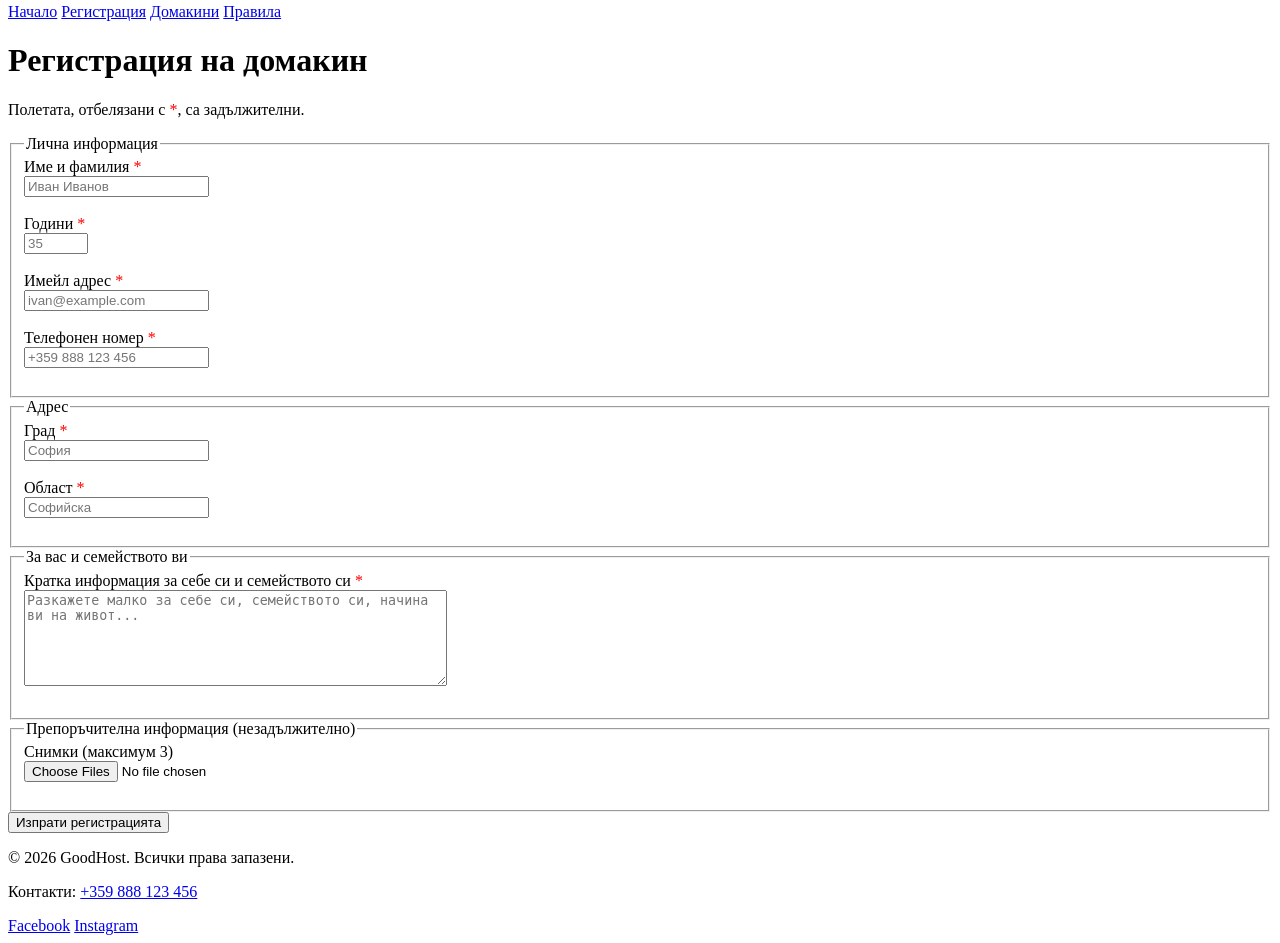
After one commit to yanaad1m/GoodHost, a Flask app: page /hostsregistration in a window 1280 px wide. The commit adds this page. Shown: the part 309-1252 px from the top of the page. Run offline with Flask 3, Linux system fonts and the light colour scheme.

Commit message:
html stranici

```diff
--- a/app.py
+++ b/app.py
@@ -1,4 +1,4 @@
-from flask import Flask, render_template
+from flask import Flask, render_template, request
 
 app = Flask(__name__)
 
@@ -13,5 +13,13 @@ def registration():
     return render_template('registration.html')
 
 
+@app.route('/hostsregistration', methods=['GET', 'POST'])
+def hostsregistration():
+    if request.method == 'POST':
+        # TODO: обработка на данните от формата
+        pass
+    return render_template('hostsregistration.html')
+
+
 if __name__ == '__main__':
     app.run(debug=True)
--- a/templates/homepage.html
+++ b/templates/homepage.html
@@ -15,9 +15,9 @@
     </div>
     <nav>
       <a href="/">Начало</a>
+      <a href="/registration">Регистрация</a>
       <a href="/hosts">Домакини</a>
       <a href="/rules">Правила</a>
-      <a href="/register">Регистрация</a>
     </nav>
   </header>
 
--- /dev/null
+++ b/templates/hostsregistration.html
@@ -0,0 +1,89 @@
+<!DOCTYPE html>
+<html lang="bg">
+<head>
+  <meta charset="UTF-8" />
+  <meta name="viewport" content="width=device-width, initial-scale=1.0"/>
+  <title>Регистрация на домакин-GoodHost</title>
+</head>
+<body>
+
+  <!-- HEADER -->
+  <header>
+    <div class="logo">
+      <img src="/static/logo.png" alt="GoodHost лого"/>
+      <span>GoodHost</span>
+    </div>
+    <nav>
+      <a href="/">Начало</a>
+      <a href="/registration">Регистрация</a>
+      <a href="/hosts">Домакини</a>
+      <a href="/rules">Правила</a>
+    </nav>
+  </header>
+
+  <!-- MAIN -->
+  <main>
+    <h1>Регистрация на домакин</h1>
+    <p>Полетата, отбелязани с <span style="color:red;">*</span>, са задължителни.</p>
+
+    <form action="/hostsregistration" method="POST" enctype="multipart/form-data">
+
+      <fieldset>
+        <legend>Лична информация</legend>
+
+        <label for="name">Име и фамилия <span style="color:red;">*</span></label><br/>
+        <input type="text" id="name" name="name" required placeholder="Иван Иванов"/><br/><br/>
+
+        <label for="age">Години <span style="color:red;">*</span></label><br/>
+        <input type="number" id="age" name="age" required min="18" max="120" placeholder="35"/><br/><br/>
+
+        <label for="email">Имейл адрес <span style="color:red;">*</span></label><br/>
+        <input type="email" id="email" name="email" required placeholder="ivan@example.com"/><br/><br/>
+
+        <label for="phone">Телефонен номер <span style="color:red;">*</span></label><br/>
+        <input type="tel" id="phone" name="phone" required placeholder="+359 888 123 456"/><br/><br/>
+      </fieldset>
+
+      <fieldset>
+        <legend>Адрес</legend>
+
+        <label for="city">Град <span style="color:red;">*</span></label><br/>
+        <input type="text" id="city" name="city" required placeholder="София"/><br/><br/>
+
+        <label for="region">Област <span style="color:red;">*</span></label><br/>
+        <input type="text" id="region" name="region" required placeholder="Софийска"/><br/><br/>
+      </fieldset>
+
+      <fieldset>
+        <legend>За вас и семейството ви</legend>
+
+        <label for="about">Кратка информация за себе си и семейството си <span style="color:red;">*</span></label><br/>
+        <textarea id="about" name="about" required rows="6" cols="50"
+          placeholder="Разкажете малко за себе си, семейството си, начина ви на живот..."></textarea><br/><br/>
+      </fieldset>
+
+      <fieldset>
+        <legend>Препоръчителна информация (незадължително)</legend>
+
+        <label for="photos">Снимки (максимум 3)</label><br/>
+        <input type="file" id="photos" name="photos" accept="image/*" multiple
+          onchange="if(this.files.length > 3){ alert('Можете да качите най-много 3 снимки.'); this.value=''; }"/><br/><br/>
+      </fieldset>
+
+      <button type="submit">Изпрати регистрацията</button>
+
+    </form>
+  </main>
+
+  <!-- FOOTER -->
+  <footer>
+    <p>© 2026 GoodHost. Всички права запазени.</p>
+    <p>Контакти: <a href="tel:+359888123456">+359 888 123 456</a></p>
+    <div>
+      <a href="https://facebook.com" target="_blank">Facebook</a>
+      <a href="https://instagram.com" target="_blank">Instagram</a>
+    </div>
+  </footer>
+
+</body>
+</html>
```
Also changed, not shown: templates/registration.html (+4 -4 lines).
